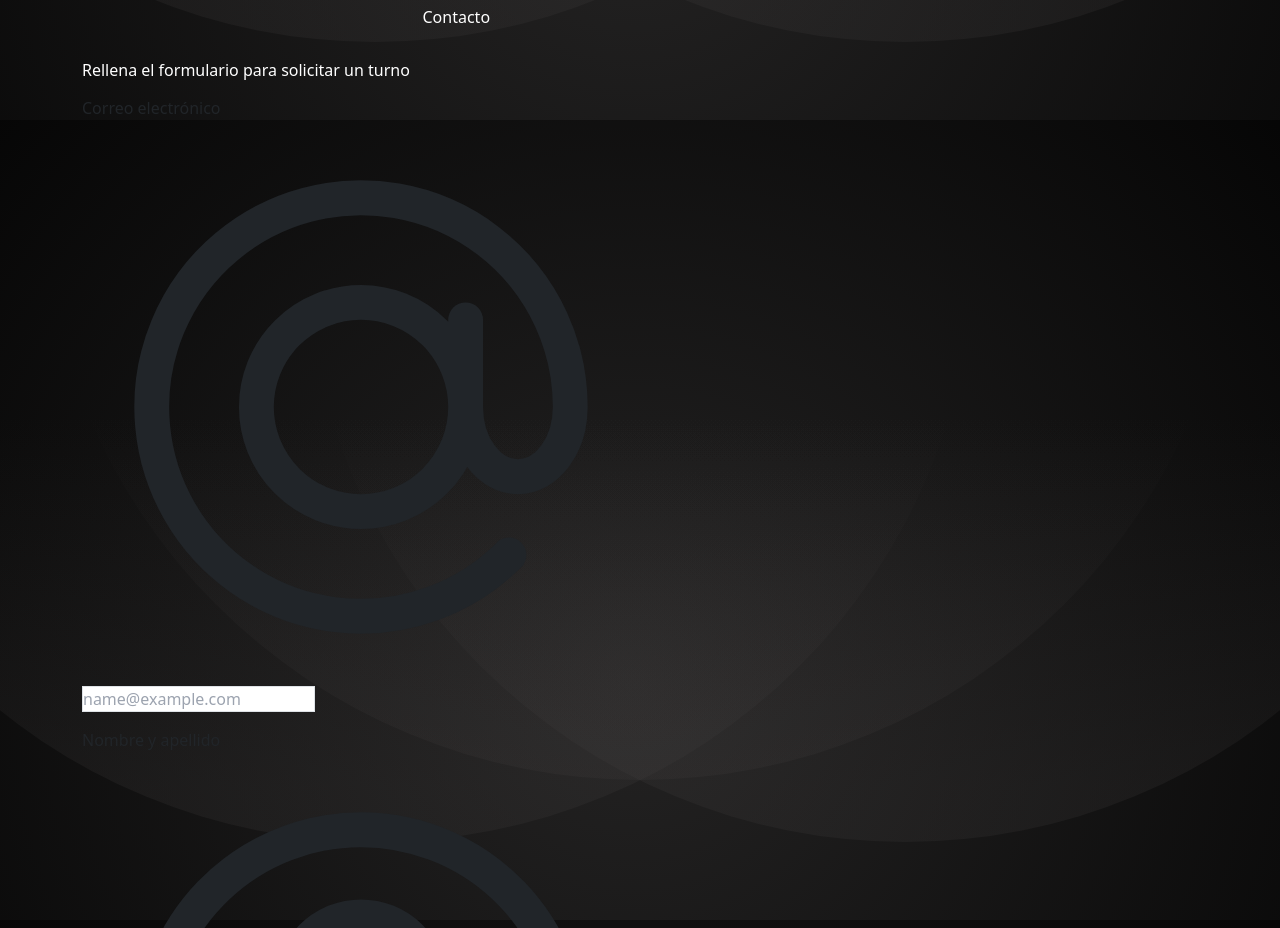
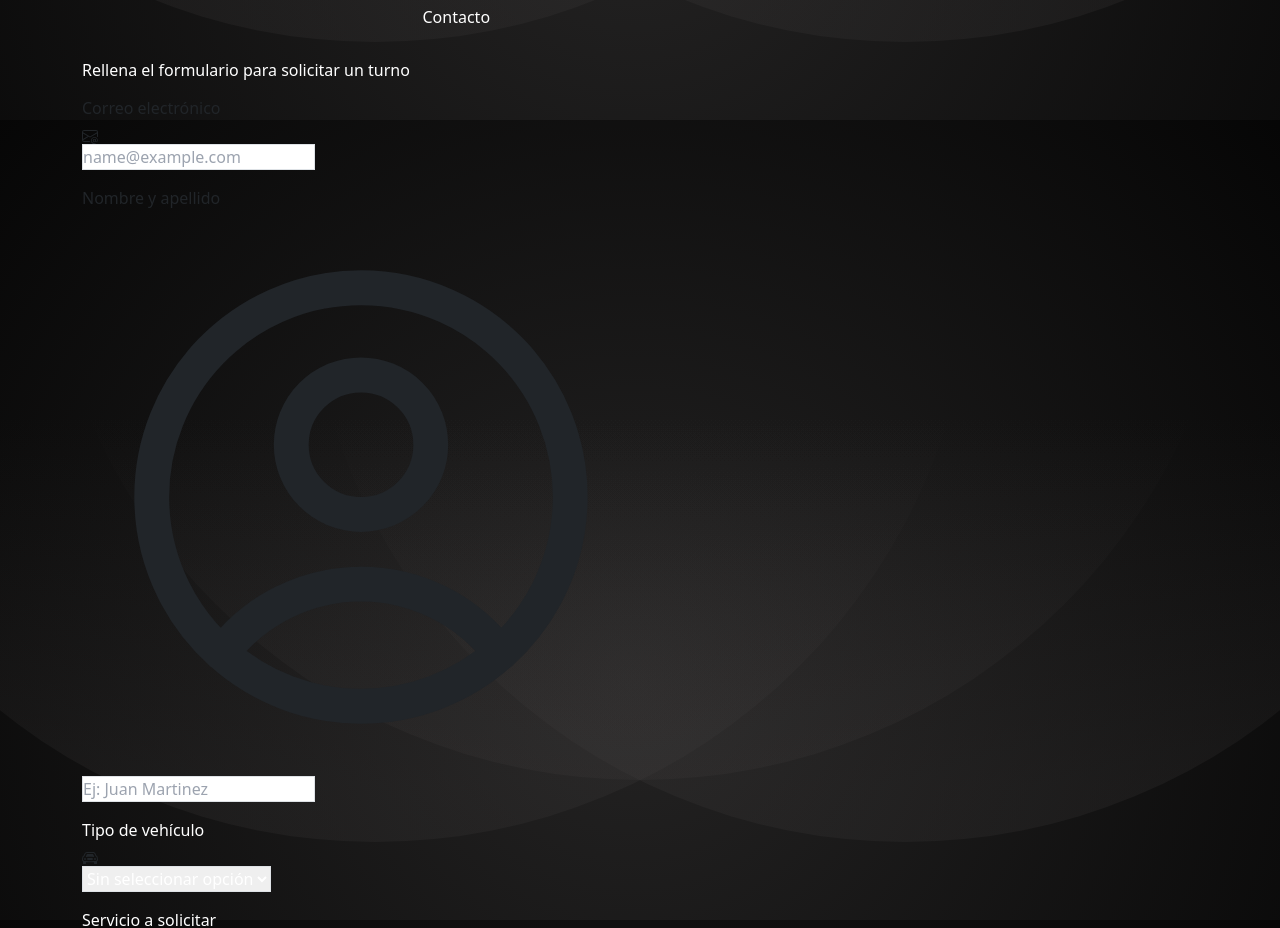
Before and after one commit to SantiJaime/JuaniCar-Detailing-Front-TS, a React (Vite) app: page /turnos in a window 1280 px wide. Shown: the part 2280-3208 px from the top of the page. Built offline with nearby package versions, Linux system fonts and the light colour scheme.

Commit message:
creo nuevos iconos y su componente

```diff
--- /dev/null
+++ b/src/components/Icons.tsx
@@ -0,0 +1,35 @@
+interface Props {
+  className: string;
+}
+
+export const CarIcon: React.FC<Props> = ({ className }) => {
+  return (
+    <svg
+      xmlns="http://www.w3.org/2000/svg"
+      width="16"
+      height="16"
+      fill="currentColor"
+      className={`bi bi-car-front ${className}`}
+      viewBox="0 0 16 16"
+    >
+      <path d="M4 9a1 1 0 1 1-2 0 1 1 0 0 1 2 0m10 0a1 1 0 1 1-2 0 1 1 0 0 1 2 0M6 8a1 1 0 0 0 0 2h4a1 1 0 1 0 0-2zM4.862 4.276 3.906 6.19a.51.51 0 0 0 .497.731c.91-.073 2.35-.17 3.597-.17s2.688.097 3.597.17a.51.51 0 0 0 .497-.731l-.956-1.913A.5.5 0 0 0 10.691 4H5.309a.5.5 0 0 0-.447.276" />
+      <path d="M2.52 3.515A2.5 2.5 0 0 1 4.82 2h6.362c1 0 1.904.596 2.298 1.515l.792 1.848c.075.175.21.319.38.404.5.25.855.715.965 1.262l.335 1.679q.05.242.049.49v.413c0 .814-.39 1.543-1 1.997V13.5a.5.5 0 0 1-.5.5h-2a.5.5 0 0 1-.5-.5v-1.338c-1.292.048-2.745.088-4 .088s-2.708-.04-4-.088V13.5a.5.5 0 0 1-.5.5h-2a.5.5 0 0 1-.5-.5v-1.892c-.61-.454-1-1.183-1-1.997v-.413a2.5 2.5 0 0 1 .049-.49l.335-1.68c.11-.546.465-1.012.964-1.261a.8.8 0 0 0 .381-.404l.792-1.848ZM4.82 3a1.5 1.5 0 0 0-1.379.91l-.792 1.847a1.8 1.8 0 0 1-.853.904.8.8 0 0 0-.43.564L1.03 8.904a1.5 1.5 0 0 0-.03.294v.413c0 .796.62 1.448 1.408 1.484 1.555.07 3.786.155 5.592.155s4.037-.084 5.592-.155A1.48 1.48 0 0 0 15 9.611v-.413q0-.148-.03-.294l-.335-1.68a.8.8 0 0 0-.43-.563 1.8 1.8 0 0 1-.853-.904l-.792-1.848A1.5 1.5 0 0 0 11.18 3z" />
+    </svg>
+  );
+};
+
+export const EmailIcon: React.FC<Props> = ({ className }) => {
+  return (
+    <svg
+      xmlns="http://www.w3.org/2000/svg"
+      width="16"
+      height="16"
+      fill="currentColor"
+      className={`bi bi-envelope-at ${className}`}
+      viewBox="0 0 16 16"
+    >
+      <path d="M2 2a2 2 0 0 0-2 2v8.01A2 2 0 0 0 2 14h5.5a.5.5 0 0 0 0-1H2a1 1 0 0 1-.966-.741l5.64-3.471L8 9.583l7-4.2V8.5a.5.5 0 0 0 1 0V4a2 2 0 0 0-2-2zm3.708 6.208L1 11.105V5.383zM1 4.217V4a1 1 0 0 1 1-1h12a1 1 0 0 1 1 1v.217l-7 4.2z" />
+      <path d="M14.247 14.269c1.01 0 1.587-.857 1.587-2.025v-.21C15.834 10.43 14.64 9 12.52 9h-.035C10.42 9 9 10.36 9 12.432v.214C9 14.82 10.438 16 12.358 16h.044c.594 0 1.018-.074 1.237-.175v-.73c-.245.11-.673.18-1.18.18h-.044c-1.334 0-2.571-.788-2.571-2.655v-.157c0-1.657 1.058-2.724 2.64-2.724h.04c1.535 0 2.484 1.05 2.484 2.326v.118c0 .975-.324 1.39-.639 1.39-.232 0-.41-.148-.41-.42v-2.19h-.906v.569h-.03c-.084-.298-.368-.63-.954-.63-.778 0-1.259.555-1.259 1.4v.528c0 .892.49 1.434 1.26 1.434.471 0 .896-.227 1.014-.643h.043c.118.42.617.648 1.12.648m-2.453-1.588v-.227c0-.546.227-.791.573-.791.297 0 .572.192.572.708v.367c0 .573-.253.744-.564.744-.354 0-.581-.215-.581-.8Z" />
+    </svg>
+  );
+};
--- a/src/pages/TurnsPage.tsx
+++ b/src/pages/TurnsPage.tsx
@@ -1,6 +1,5 @@
 import { Col, Container, Row } from "react-bootstrap";
 import {
-  AtSymbolIcon,
   CalendarDaysIcon,
   ChatBubbleBottomCenterTextIcon,
   ClockIcon,
@@ -13,6 +12,7 @@
 import InputComp from "../components/InputComp";
 import SelectComp from "../components/SelectComp";
 import { errorTurnSchema } from "../utils/validationSchemas";
+import { CarIcon, EmailIcon } from "../components/Icons";
 
 const TurnsPage = () => {
   const classes = "size-5 text-gray-50";
@@ -44,7 +44,7 @@
             <InputComp
               name="email"
               type="email"
-              icon={<AtSymbolIcon className={classes} />}
+              icon={<EmailIcon className={classes} />}
               onChange={handleChange}
               id="emailId"
               placeholder="name@example.com"
@@ -72,19 +72,7 @@
               onChange={handleChange}
               name="vehiculo"
               value={values.vehiculo}
-              icon={
-                <svg
-                  xmlns="http://www.w3.org/2000/svg"
-                  width="16"
-                  height="16"
-                  fill="currentColor"
-                  className="bi bi-car-front text-gray-50"
-                  viewBox="0 0 16 16"
-                >
-                  <path d="M4 9a1 1 0 1 1-2 0 1 1 0 0 1 2 0m10 0a1 1 0 1 1-2 0 1 1 0 0 1 2 0M6 8a1 1 0 0 0 0 2h4a1 1 0 1 0 0-2zM4.862 4.276 3.906 6.19a.51.51 0 0 0 .497.731c.91-.073 2.35-.17 3.597-.17s2.688.097 3.597.17a.51.51 0 0 0 .497-.731l-.956-1.913A.5.5 0 0 0 10.691 4H5.309a.5.5 0 0 0-.447.276" />
-                  <path d="M2.52 3.515A2.5 2.5 0 0 1 4.82 2h6.362c1 0 1.904.596 2.298 1.515l.792 1.848c.075.175.21.319.38.404.5.25.855.715.965 1.262l.335 1.679q.05.242.049.49v.413c0 .814-.39 1.543-1 1.997V13.5a.5.5 0 0 1-.5.5h-2a.5.5 0 0 1-.5-.5v-1.338c-1.292.048-2.745.088-4 .088s-2.708-.04-4-.088V13.5a.5.5 0 0 1-.5.5h-2a.5.5 0 0 1-.5-.5v-1.892c-.61-.454-1-1.183-1-1.997v-.413a2.5 2.5 0 0 1 .049-.49l.335-1.68c.11-.546.465-1.012.964-1.261a.8.8 0 0 0 .381-.404l.792-1.848ZM4.82 3a1.5 1.5 0 0 0-1.379.91l-.792 1.847a1.8 1.8 0 0 1-.853.904.8.8 0 0 0-.43.564L1.03 8.904a1.5 1.5 0 0 0-.03.294v.413c0 .796.62 1.448 1.408 1.484 1.555.07 3.786.155 5.592.155s4.037-.084 5.592-.155A1.48 1.48 0 0 0 15 9.611v-.413q0-.148-.03-.294l-.335-1.68a.8.8 0 0 0-.43-.563 1.8 1.8 0 0 1-.853-.904l-.792-1.848A1.5 1.5 0 0 0 11.18 3z" />
-                </svg>
-              }
+              icon={<CarIcon className={classes} />}
               errors={errors.vehiculo}
               touched={touched.vehiculo}
             />
```
